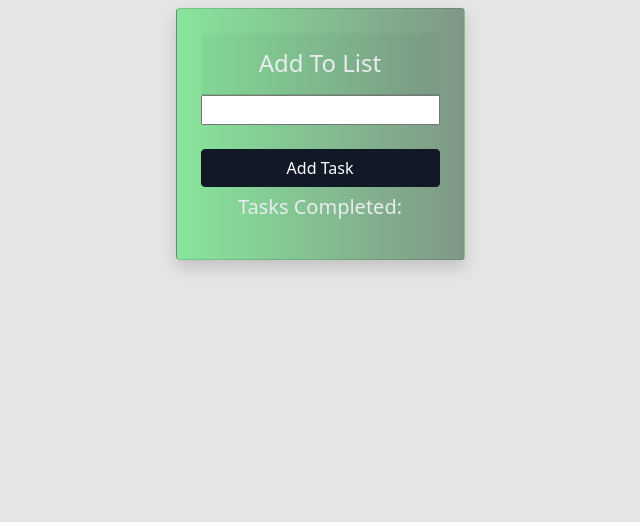
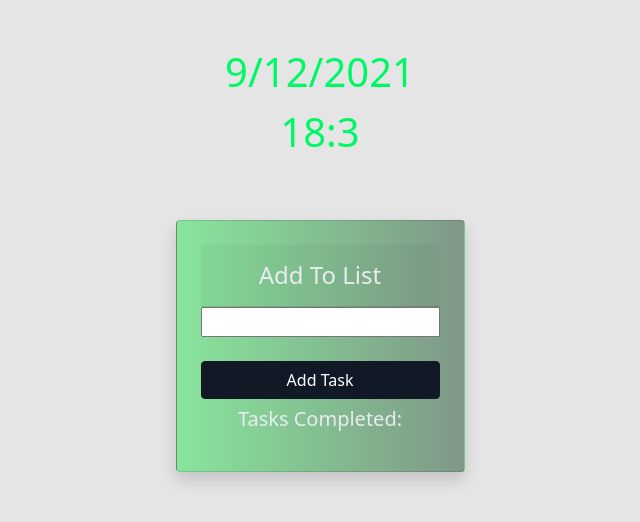
Before and after one commit to TalanWeeks/week4checkpoint, a website with bundled scripts: page index.html in a window 1280 px wide. Shown: the whole page, without its empty margins (320-960 px from the left). Built offline with nearby package versions, Linux system fonts and the light colour scheme; no server answers.

Commit message:
clock half working

```diff
--- a/app/Controllers/BgImgController.js
+++ b/app/Controllers/BgImgController.js
@@ -4,9 +4,7 @@ import { apiService } from "../Services/ApiService.js";
 export class BgImgController{
 
   _drawBgImg(){
-
     document.getElementById("bg-img").style.backgroundImage = `url('${ProxyState.img}')`
-
   }
   constructor(){
     apiService.getImgData()
--- /dev/null
+++ b/app/Controllers/CurrentTimeController.js
@@ -0,0 +1,12 @@
+import { ProxyState } from "../AppState.js";
+import { currentTimeService } from "../Services/CurrentTimeService.js";
+
+
+export class CurrentTimeController{
+
+  constructor(){
+    currentTimeService.getCurrentTime()
+    setInterval(currentTimeService.getCurrentTime, 15000)
+  }
+
+}
--- /dev/null
+++ b/app/Services/CurrentTimeService.js
@@ -0,0 +1,29 @@
+class CurrentTimeService{
+  getCurrentTime(){
+    let today = new Date()
+
+    let month = today.getMonth() + 1
+    let year = today.getFullYear()
+    let date = today.getDate()
+
+    let currentDate = `${month}/${date}/${year}`
+    console.log(currentDate)
+
+    let hours = today.getHours()
+    let minutes = today.getMinutes()
+
+    let currentTime = `${hours}:${minutes}`
+    console.log(currentTime)
+
+    document.getElementById('current-date').innerText = currentDate
+    document.getElementById('current-time').innerText = currentTime
+
+  }
+
+  addZero(num){
+    return num<10 ? `0${num}` :num;
+  }
+
+}
+
+export const currentTimeService = new CurrentTimeService
--- a/app/main.js
+++ b/app/main.js
@@ -1,4 +1,5 @@
 import { BgImgController } from "./Controllers/BgImgController.js";
+import { CurrentTimeController } from "./Controllers/CurrentTimeController.js";
 import { TaskListController } from "./Controllers/TaskListController.js";
 
 
@@ -6,6 +7,8 @@ class App {
 
   bgImgController = new BgImgController();
   taskListController = new TaskListController();
+
+  currentTimeController = new CurrentTimeController();
 }
 
 window["app"] = new App();
--- a/index.html
+++ b/index.html
@@ -19,7 +19,20 @@
 
   </header>
   <main>
+    <!-- CURRENT TIME SECTION -->
     <div class="container-fluid">
+
+    <div class="row mt-5">
+      <div class="col-12 d-flex justify-content-center text-success">
+        <h1 id = "current-date"></h1>
+      </div>
+    </div>
+    <div class="row mt-1 mb-5">
+      <div class="col-12 d-flex justify-content-center text-success">
+        <h1 id = "current-time"></h1>
+      </div>
+    </div>
+    <!-- TASK LIST SECTION -->
       <div class="row">
         <div class="col-12 text-light d-flex justify-content-center ">
           <form onsubmit="app.taskListController.createTask()">
@@ -35,8 +48,7 @@
             </div>
         </div>
       </div>
-    </div>
-  </main>
+    </main>
   <footer class="bg-dark text-light">
 
   </footer>
```
Also changed, not shown: app/Models/CurrentTime.js (added).
